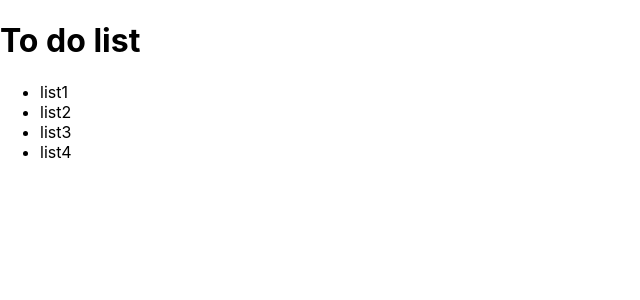
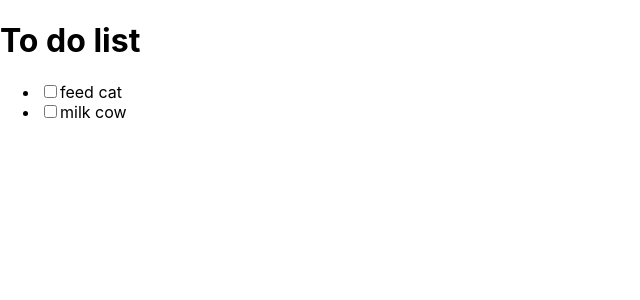
Before and after one commit to Yukichka/ReactToDoList, a React (Create React App) app: page / in a window 1280 px wide. Shown: the top 300 px of the page, without its empty margins (0-640 px from the left). Built offline with nearby package versions, Linux system fonts and the light colour scheme.

Commit message:
display data

```diff
--- a/src/App.js
+++ b/src/App.js
@@ -1,16 +1,20 @@
 import React from "react";
+import data from "./data";
 
 
 class App extends React.Component {
   render () {
+    console.log(data);
     return (
       <div>
         <h1>To do list</h1>
         <ul>
-          <li>list1</li>
-          <li>list2</li>
-          <li>list3</li>
-          <li>list4</li>
+          {data.map(todo =>
+            <li>
+              <input type={'checkbox'} name={''} checked={todo.completed} />
+              {todo.title}
+            </li>
+          )}
         </ul>
       </div>
     );
--- /dev/null
+++ b/src/data.js
@@ -0,0 +1,16 @@
+var data = [
+    {
+        "completed": false,
+        "order": 523,
+        "title": "feed cat",
+        "url": "http://todo-backend-express.herokuapp.com/19461"
+    },
+    {
+        "completed": false,
+        "order": null,
+        "title": "milk cow",
+        "url": "http://todo-backend-express.herokuapp.com/19462"
+    }
+]
+
+export default data;
```
